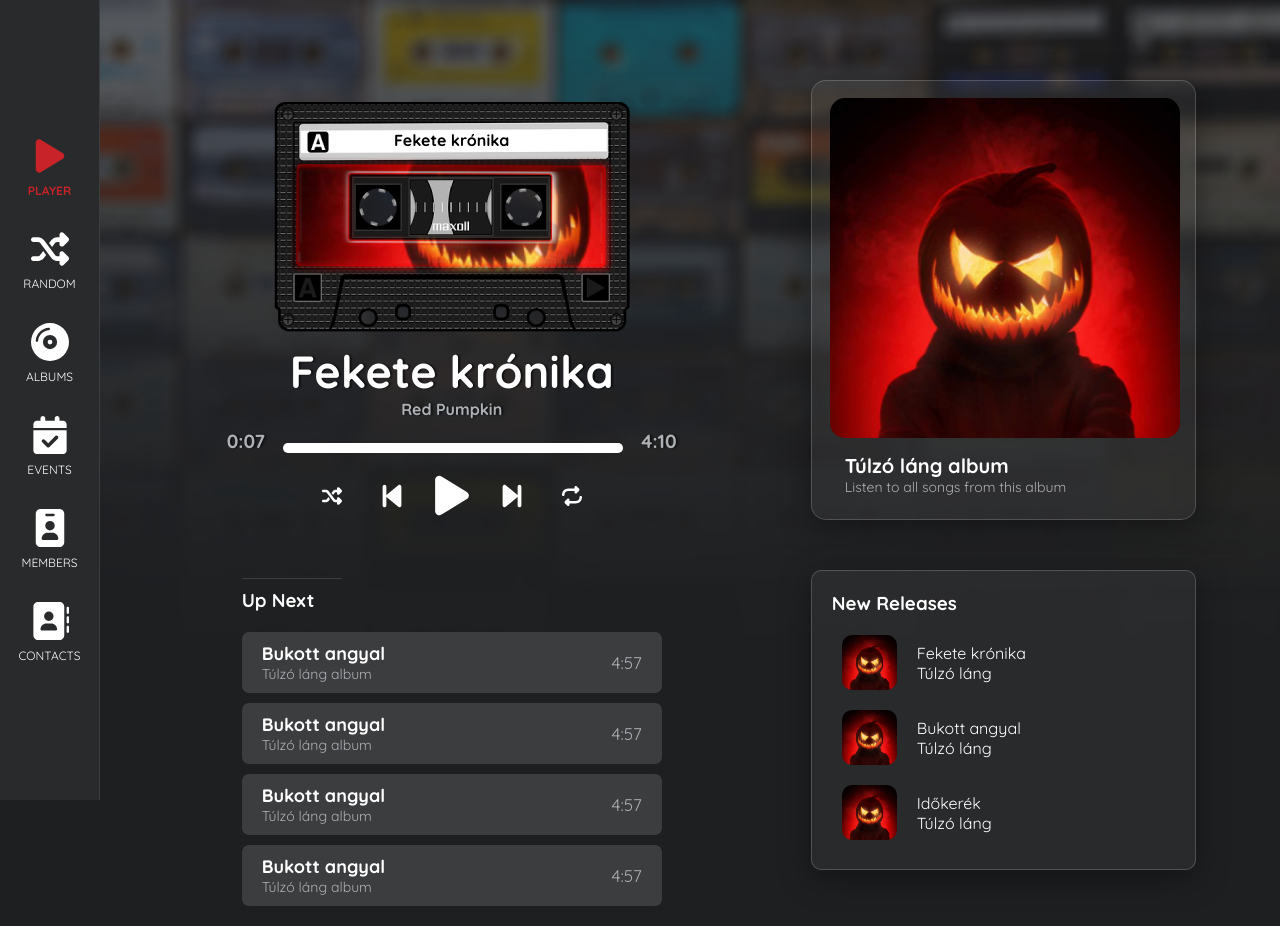
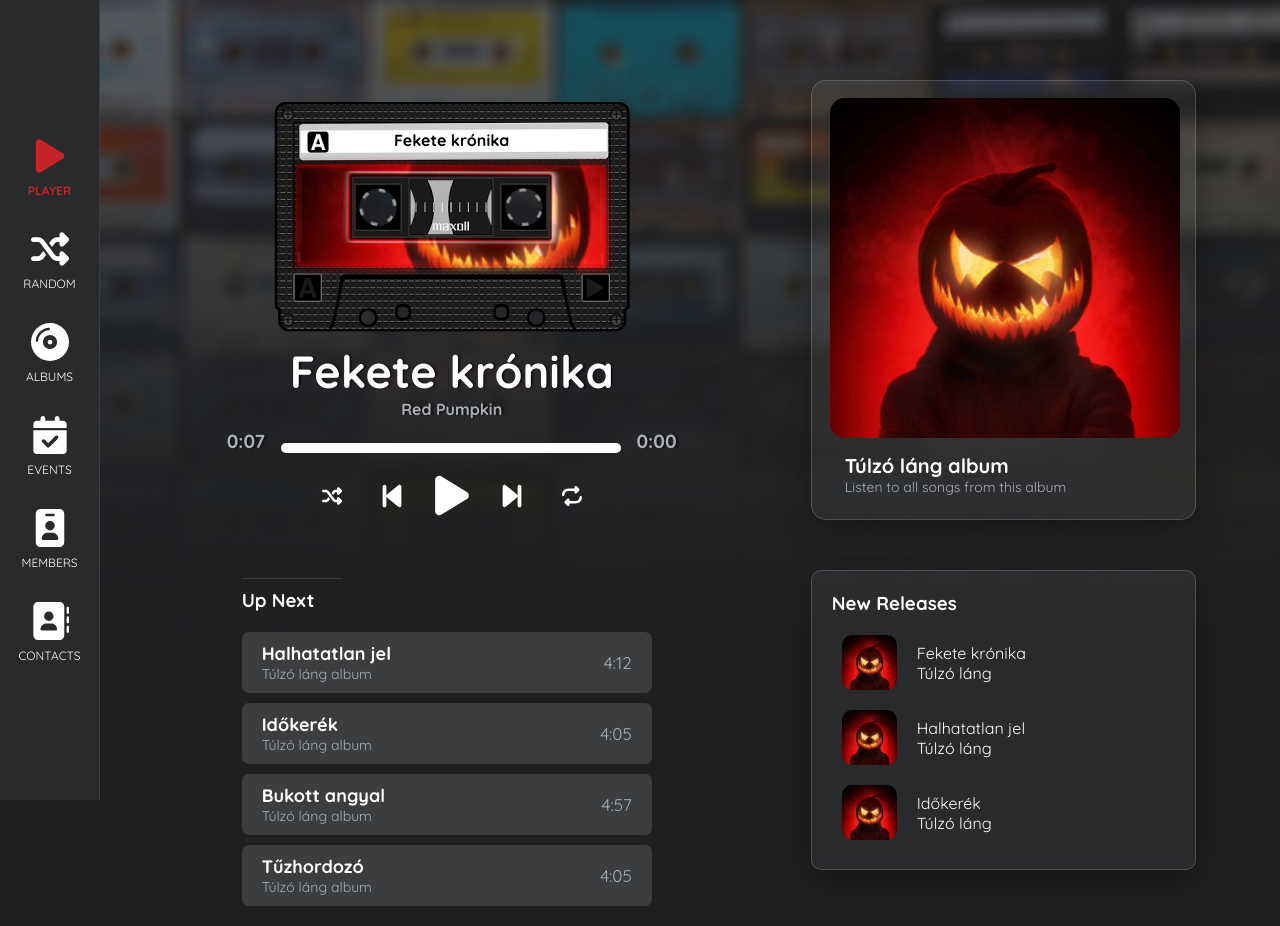
Before and after one commit to megaseves/red-pumpkin-reactjs, a React (Create React App) app: page / in a window 1280 px wide. Built offline with nearby package versions, Linux system fonts and the light colour scheme; the HTML template or start-up script is replaced by a standard one.

Commit message:
Add: all song to the album & skipForward & change scrollbar

```diff
--- a/src/App.js
+++ b/src/App.js
@@ -1,4 +1,5 @@
 import './App.css';
+import './Scrollbar.css';
 import {Home} from "./pages/Home";
 
 
--- /dev/null
+++ b/src/Scrollbar.css
@@ -0,0 +1,24 @@
+::-webkit-scrollbar {
+    width: 0.5vw;
+}
+
+::-webkit-scrollbar-track {
+    background-color: var(--thiBgColor);
+    border-radius: 100vw;
+    margin-block: 0.5vw;
+
+}
+
+::-webkit-scrollbar-thumb {
+    background-color: #a9a9a9;
+    border-radius: 100vw;
+
+}
+
+::-webkit-scrollbar-thumb:hover {
+    background-color: #656565;
+}
+
+::-webkit-scrollbar-corner {
+    background-color: var(--thiBgColor);
+}
--- a/src/audios/audios.js
+++ b/src/audios/audios.js
@@ -3,18 +3,70 @@ exports.songsdata = [
         "title": "Fekete krónika",
         "album_title": "Túlzó láng",
         "album_url": `${process.env.PUBLIC_URL + '/albumBorito.jpg'}`,
-        "url": "https://red-pumpkin-songs.s3.eu-north-1.amazonaws.com/Red_Pumpkin_-_Fekete_kronika.wav"
+        "url": "https://red-pumpkin-songs.s3.eu-north-1.amazonaws.com/Red_Pumpkin_-_Fekete_kronika.wav",
+        "length": "4:12"
+    },
+    {
+        "title": "Halhatatlan jel",
+        "album_title": "Túlzó láng",
+        "album_url": `${process.env.PUBLIC_URL + '/albumBorito.jpg'}`,
+        "url": "https://red-pumpkin-songs.s3.eu-north-1.amazonaws.com/Red_Pumpkin_-_Halhatatlan_jel.wav",
+        "length": "4:12"
+    },
+    {
+        "title": "Időkerék",
+        "album_title": "Túlzó láng",
+        "album_url": `${process.env.PUBLIC_URL + '/albumBorito.jpg'}`,
+        "url": "https://red-pumpkin-songs.s3.eu-north-1.amazonaws.com/Red_Pumpkin_-_Idokerek.wav",
+        "length": "4:05"
     },
     {
         "title": "Bukott angyal",
         "album_title": "Túlzó láng",
         "album_url": `${process.env.PUBLIC_URL + '/albumBorito.jpg'}`,
-        "url": "https://red-pumpkin-songs.s3.eu-north-1.amazonaws.com/Red_Pumpkin_-_Bukott_angyal.wav"
+        "url": "https://red-pumpkin-songs.s3.eu-north-1.amazonaws.com/Red_Pumpkin_-_Bukott_angyal.wav",
+        "length": "4:57"
     },
     {
-        "title": "Időkerék",
+        "title": "Tűzhordozó",
         "album_title": "Túlzó láng",
         "album_url": `${process.env.PUBLIC_URL + '/albumBorito.jpg'}`,
-        "url": "https://red-pumpkin-songs.s3.eu-north-1.amazonaws.com/Red_Pumpkin_-_Idokerek.wav"
+        "url": "https://red-pumpkin-songs.s3.eu-north-1.amazonaws.com/Red_Pumpkin_-_Tuzhordozo.wav",
+        "length": "4:05"
+    },
+    {
+        "title": "Hullócsillag",
+        "album_title": "Túlzó láng",
+        "album_url": `${process.env.PUBLIC_URL + '/albumBorito.jpg'}`,
+        "url": "https://red-pumpkin-songs.s3.eu-north-1.amazonaws.com/Red_Pumpkin_-_Hullocsillag.wav",
+        "length": "4:05"
+    },
+    {
+        "title": "Ígéret földje",
+        "album_title": "Túlzó láng",
+        "album_url": `${process.env.PUBLIC_URL + '/albumBorito.jpg'}`,
+        "url": "https://red-pumpkin-songs.s3.eu-north-1.amazonaws.com/Red_Pumpkin_-_Igeret_foldje.wav",
+        "length": "4:05"
+    },
+    {
+        "title": "Titkos alagút",
+        "album_title": "Túlzó láng",
+        "album_url": `${process.env.PUBLIC_URL + '/albumBorito.jpg'}`,
+        "url": "https://red-pumpkin-songs.s3.eu-north-1.amazonaws.com/Red_Pumpkin_-_Titkos_alagut.wav",
+        "length": "4:05"
+    },
+    {
+        "title": "Nem lehet baj",
+        "album_title": "Túlzó láng",
+        "album_url": `${process.env.PUBLIC_URL + '/albumBorito.jpg'}`,
+        "url": "https://red-pumpkin-songs.s3.eu-north-1.amazonaws.com/Red_Pumpkin_-_Nem_Lehet_Baj.wav",
+        "length": "4:05"
+    },
+    {
+        "title": "Reménytelen",
+        "album_title": "Túlzó láng",
+        "album_url": `${process.env.PUBLIC_URL + '/albumBorito.jpg'}`,
+        "url": "https://red-pumpkin-songs.s3.eu-north-1.amazonaws.com/Red_Pumpkin_-_Remenytelen.wav",
+        "length": "4:05"
     }
 ]
--- a/src/components/NewReleaseSong.js
+++ b/src/components/NewReleaseSong.js
@@ -1,8 +1,8 @@
 
 
-export function NewReleaseSong({currentSong, songKey}) {
+export function NewReleaseSong({currentSong}) {
     return(
-        <div className="new-release-song" key={songKey}>
+        <div className="new-release-song" >
             <img className="release-song-image" src={currentSong.album_url} alt=""></img>
             <div className="release-song-detail">
                 <span className="release-song-title">{currentSong.title}</span>
--- a/src/components/NextSong.js
+++ b/src/components/NextSong.js
@@ -1,14 +1,21 @@
 
 
-export function NextSong() {
+export function NextSong({song, playList, setIsPlaying, setCurrentSong}) {
+
+    const changeSong = () => {
+        setIsPlaying(true);
+        const index = playList.findIndex(x=>x.title === song.title);
+        setCurrentSong(playList[index]);
+    }
+
     return(
-      <div className="up-next-song">
+      <div className="up-next-song" onClick={() => changeSong()}>
           <div className="up-next-song-detail">
-              <span className="up-next-song-title">Bukott angyal</span>
-          <span className="up-next-song-album">Túlzó láng album</span>
+              <span className="up-next-song-title">{song.title}</span>
+          <span className="up-next-song-album">{song.album_title} album</span>
           </div>
           <div className="up-next-song-min-con">
-              <span className="up-next-song-min">4:57</span>
+              <span className="up-next-song-min">{song.length}</span>
           </div>
       </div>
     );
--- a/src/pages/Home.js
+++ b/src/pages/Home.js
@@ -11,14 +11,15 @@ export function Home() {
     const [songs, setSongs] = useState(songsdata);
     const [isPlaying, setIsPlaying] = useState(false);
     const [currentSong, setCurrentSong] = useState(songsdata[0]);
-    const [currentAlbum, setCurrentAlbum] = useState({});
-    const [release, setRelease] = useState(songsdata.slice(0,3));
+    const [playList, setPlayList] = useState({});
+    const [release] = useState(songsdata.slice(0,3));
 
-    const [auPlay, setAuPlay] = useState(false);
 
     const audioElem = useRef();
 
     const selectedName = "Túlzó láng";
+
+    //console.log(currentSong)
 
     useEffect(() => {
 /*        const prevValue = isPlaying;
@@ -33,7 +34,8 @@ export function Home() {
     //console.log(release)
     useEffect(() => {
         selectAlbum(selectedName);
-    }, []);
+        //console.log(currentAlbum)
+    }, [setIsPlaying]);
 
 
 
@@ -44,8 +46,9 @@ export function Home() {
             if (val.album_title === selectedName) {
                 songs.push(val);
             }
+
         }
-        setCurrentAlbum(songs);
+        setPlayList(songs);
     };
 
     const onPlaying = () => {
@@ -66,7 +69,7 @@ export function Home() {
                 <Route path={"/"} element={
                     <>
                         <audio src={currentSong.url} ref={audioElem} onTimeUpdate={onPlaying} autoPlay />
-                        <Player songs={songs} setSongs={setSongs} isPlaying={isPlaying} setIsPlaying={setIsPlaying} audioElem={audioElem} currentSong={currentSong} setCurrentSong={setCurrentSong} release={release}/>
+                        <Player playList={playList} songs={songs} setSongs={setSongs} isPlaying={isPlaying} setIsPlaying={setIsPlaying} audioElem={audioElem} currentSong={currentSong} setCurrentSong={setCurrentSong} release={release}/>
                     </>
                 }
                 />
--- a/src/pages/Player.css
+++ b/src/pages/Player.css
@@ -164,7 +164,7 @@
 
 .up-next-songs {
     min-width: 400px;
-    max-height: 310px;
+    max-height: 280px;
     /*background-color: lavender;*/
     margin-top: 20px;
     overflow: auto;
@@ -177,7 +177,7 @@
     display: flex;
     justify-content: space-between;
     padding: 10px 20px;
-    margin-bottom: 10px;
+    margin: 0 10px 10px 0;
     cursor: pointer;
 }
 .up-next-song:hover {
--- a/src/pages/Player.js
+++ b/src/pages/Player.js
@@ -3,16 +3,19 @@ import {FontAwesomeIcon} from "@fortawesome/react-fontawesome";
 import {faBackwardStep, faForwardStep, faPause, faPlay, faRepeat, faShuffle} from "@fortawesome/free-solid-svg-icons";
 import {NextSong} from "../components/NextSong";
 import {NewReleaseSong} from "../components/NewReleaseSong";
-import {useEffect, useRef} from "react";
+import {useRef} from "react";
 
-export function Player({songs, audioElem, isPlaying, setIsPlaying, currentSong, setCurrentSong ,release}) {
+export function Player({playList, songs, audioElem, isPlaying, setIsPlaying, currentSong, setCurrentSong ,release}) {
 
     const clickRef = useRef();
+
+    let songNumber = -1;
 
     const PlayPause = () => {
         setIsPlaying(!isPlaying);
     }
 
+    //console.log(playList)
 
     const checkWidth = (e) => {
         let width = clickRef.current.clientWidth;
@@ -26,14 +29,31 @@ export function Player({songs, audioElem, isPlaying, setIsPlaying, currentSong,
 
     const skipBack = () => {
         setIsPlaying(true);
-        const index = songs.findIndex(x=>x.title === currentSong.title);
+        const index = playList.findIndex(x=>x.title === currentSong.title);
 
         if (index === 0) {
-            setCurrentSong(songs[songs.length -1]);
+            setCurrentSong(playList[playList.length -1]);
         } else {
-            setCurrentSong(songs[index - 1]);
+            setCurrentSong(playList[index - 1]);
         }
     }
+    const skipForward = () => {
+        setIsPlaying(true);
+        const index = playList.findIndex(x=>x.title === currentSong.title);
+
+        if (index === playList.length -1) {
+            setCurrentSong(playList[0]);
+        } else {
+            setCurrentSong(playList[index + 1]);
+        }
+    }
+
+
+    const index = () => playList.findIndex(x=>x.title === currentSong.title);
+
+    const minutes = audioElem.current !== undefined && Math.floor(audioElem.current.duration / 60);
+    const secondData = audioElem.current !== undefined && Math.floor((audioElem.current.duration - minutes * 60));
+    const seconds = secondData < 10 ? "0" + secondData : secondData;
 
   return (
 
@@ -51,7 +71,7 @@ export function Player({songs, audioElem, isPlaying, setIsPlaying, currentSong,
                     <div className={"time-line-container"} onClick={checkWidth}  ref={clickRef} >
                         <div className="time-line" style={{width: `${currentSong.progress+"%"}`}}></div>
                     </div>
-                    <span className={"time-over"}>4:10</span>
+                    <span className={"time-over"}>{ isPlaying ? minutes + ":" + seconds : "0:00"}</span>
                   </div>
                   <div className="audio-controls">
                       <FontAwesomeIcon className={"play-audio small-control"} icon={faShuffle} />
@@ -61,7 +81,7 @@ export function Player({songs, audioElem, isPlaying, setIsPlaying, currentSong,
                           :
                           <FontAwesomeIcon className={"play-audio"} icon={faPlay} onClick={() => PlayPause()} />
                       }
-                      <FontAwesomeIcon className={"play-audio medium-control"} icon={faForwardStep} />
+                      <FontAwesomeIcon className={"play-audio medium-control"} icon={faForwardStep} onClick={() => skipForward()} />
                       <FontAwesomeIcon className={"play-audio small-control"} icon={faRepeat} />
                   </div>
               </div>
@@ -70,10 +90,15 @@ export function Player({songs, audioElem, isPlaying, setIsPlaying, currentSong,
                   <h3 className={"container-title"} >Up Next</h3>
                   <div className="up-next-songs">
 
-                      <NextSong />
-                      <NextSong />
-                      <NextSong />
-                      <NextSong />
+                      {playList.length > 0 ? playList.slice(index()+1).map((song) => {
+                            songNumber++;
+                          return (
+                              <NextSong song={song} key={songNumber} playList={playList} setCurrentSong={setCurrentSong} setIsPlaying={setIsPlaying} />
+                          )
+                      })
+                        :
+                          <p>There is no next song!</p>
+                      }
 
                   </div>
               </div>
```
